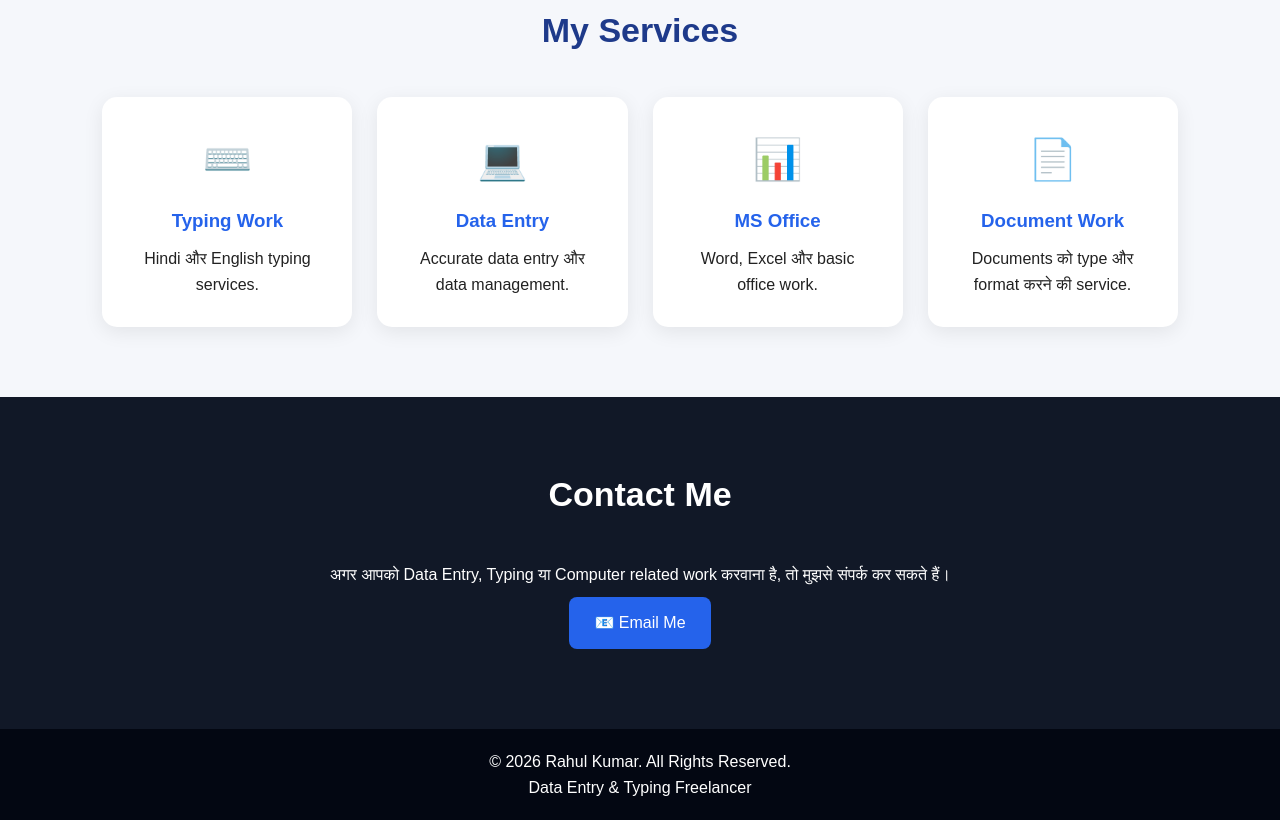
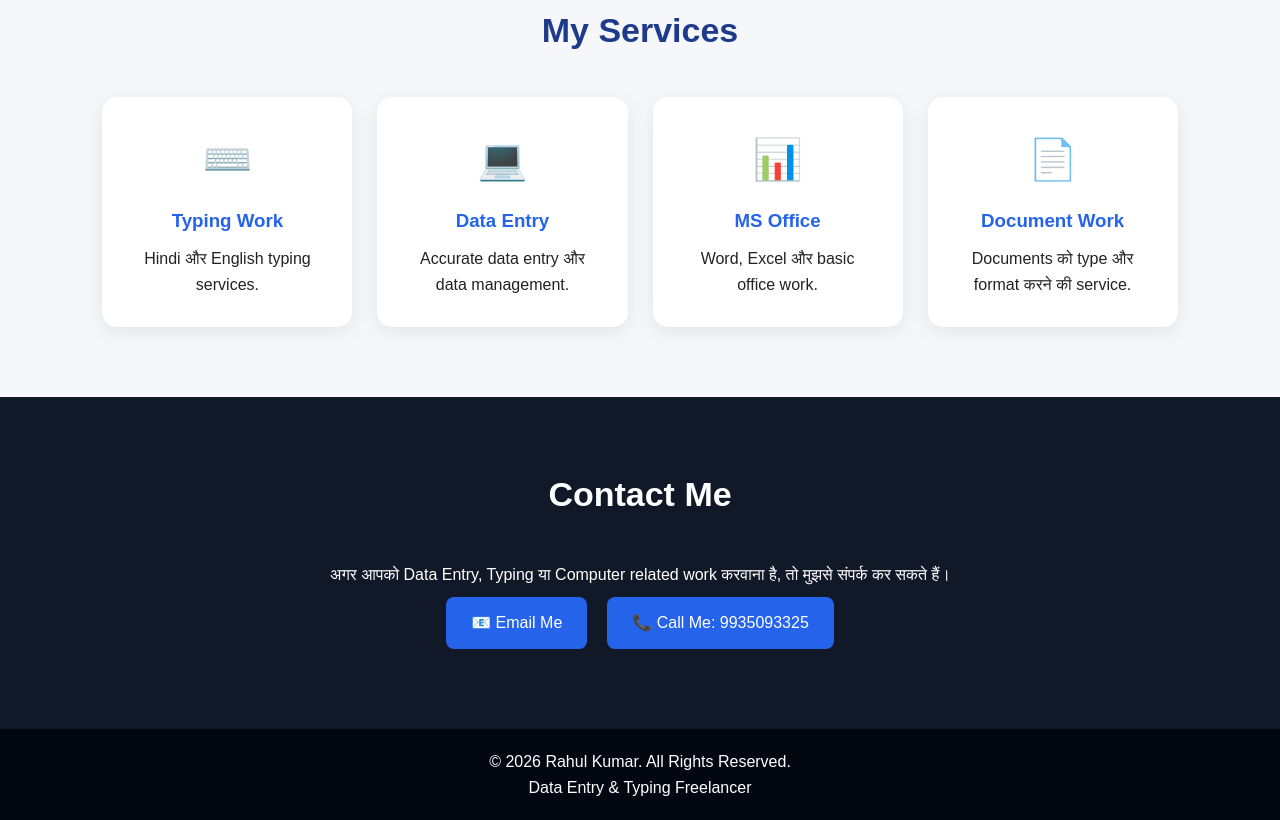
Before and after one commit to rahul906999-gif/rahul906999-gif.github.io, a plain HTML site: page index.html in a window 1280 px wide. Shown: the part 2071-2891 px from the top of the page. Drawn offline with Linux system fonts and the light colour scheme.

Commit message:
Update index.html

```diff
--- a/index.html
+++ b/index.html
@@ -470,8 +470,11 @@ computer related कार्यों में रुचि है।
 </p>
 
 <a class="contact-btn"
-href="mailto:YOUR-EMAIL@example.com">
+href="mailto:roy906999@gmail.com">
 📧 Email Me
+</a><a class="contact-btn"
+href="tel:+919935093325">
+📞 Call Me: 9935093325
 </a>
 
 </div>
```
